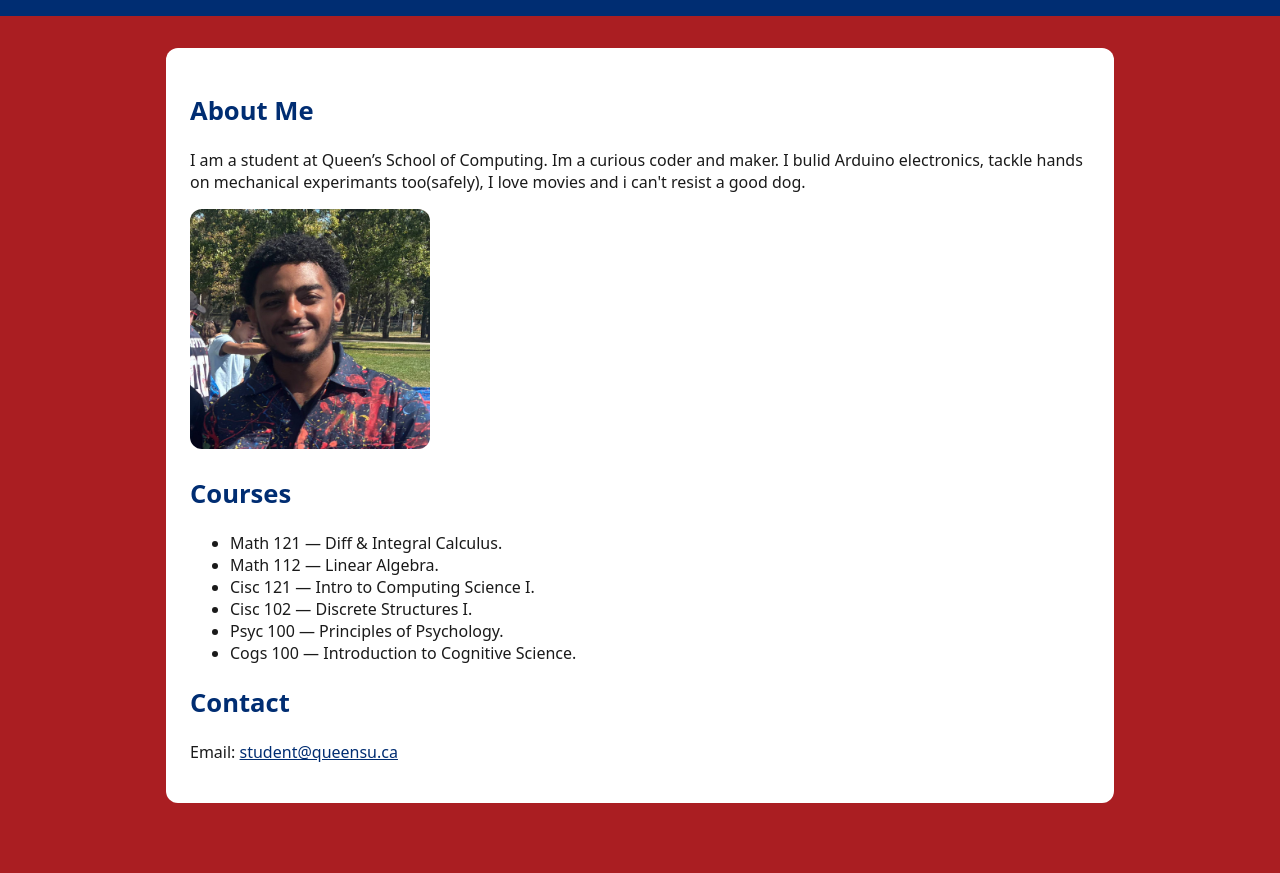
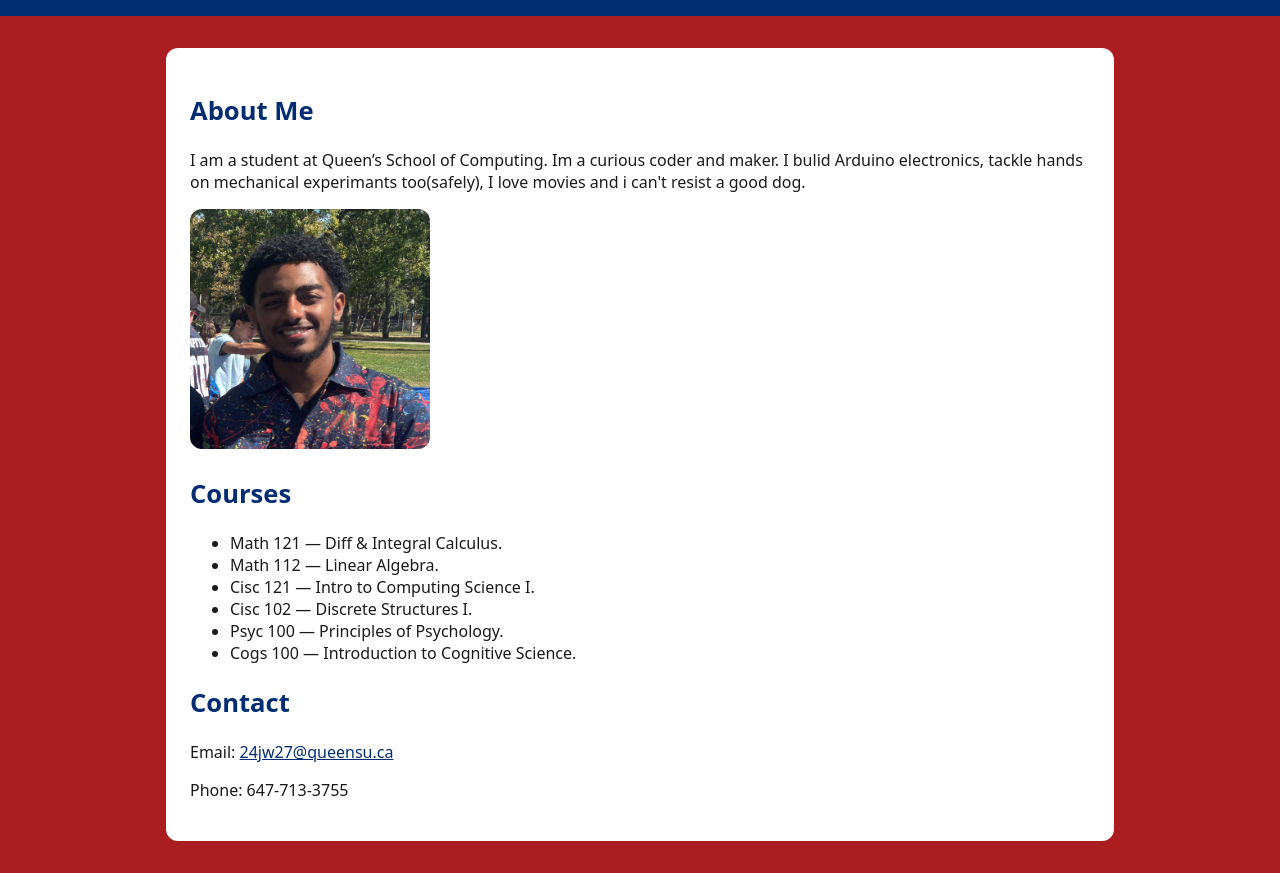
Before and after one commit to Natan-wub/queens-student-page, a plain HTML site: page index.html in a window 1280 px wide. Shown: the part 102-975 px from the top of the page. Before the commit the page ends 937 px from the top, so only its background shows below. Drawn offline with Linux system fonts and the light colour scheme.

Commit message:
Update index.html

```diff
--- a/index.html
+++ b/index.html
@@ -32,8 +32,9 @@
 
       <!-- ====== CONTACT (update your links) ====== -->
       <h2>Contact</h2>
-      <p>Email: <a href="mailto:24jw27@queensu.ca">student@queensu.ca</a></p>
-     <!-- dont any yet -->
+      <p>Email: <a href="mailto:24jw27@queensu.ca">24jw27@queensu.ca</a></p>
+      <p>Phone: 647-713-3755</p>
+
     </main>
   </body>
 </html>
```
